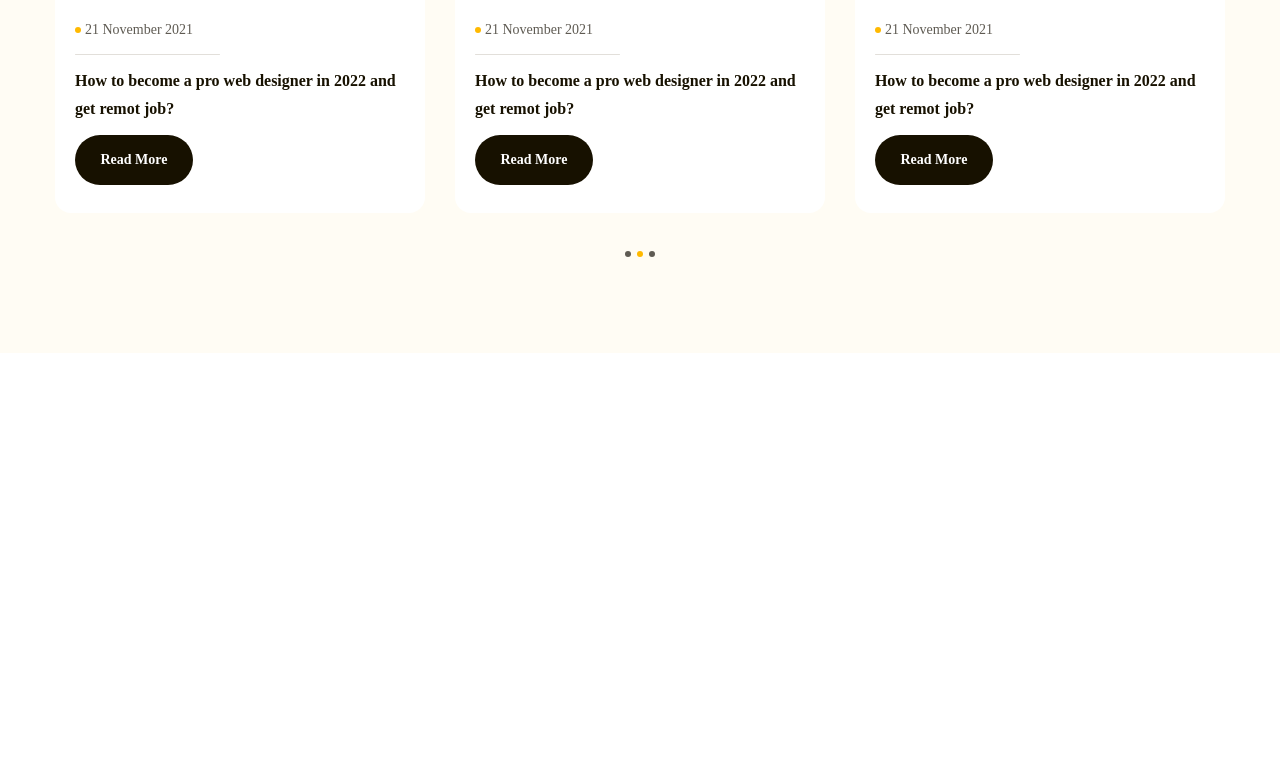
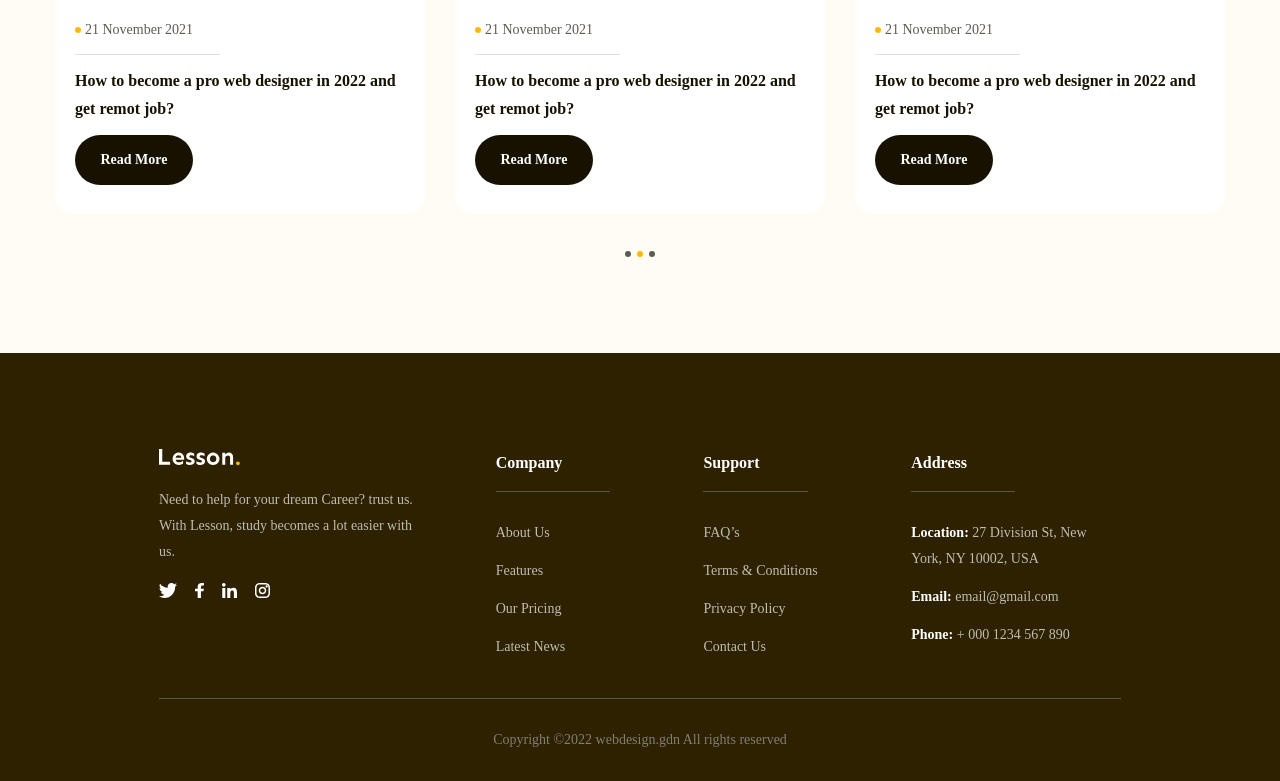
Before and after one commit to khuc-hoai-nam/figmatoHTML, a plain HTML site: page index.html in a window 1280 px wide. Shown: the part 4343-5124 px from the top of the page. Before the commit the page ends 4696 px from the top, so only its background shows below. Drawn offline with Linux system fonts and the light colour scheme.

Commit message:
donefooter

```diff
--- a/assets/css/style.css
+++ b/assets/css/style.css
@@ -705,3 +705,81 @@
     background: var(--primary-color);
     cursor: default;
 }
+
+/* =======================footer=============== */
+
+footer{
+    background: #2e2100;
+    padding: 96px 135px 0;
+}
+
+.footer .row{
+    padding-bottom: 38px;
+    border-bottom: 1px solid #59554b;
+    display: flex;
+}
+
+.footer .row .column{
+    width: 21.6%;
+}
+
+.footer .row .column:first-child{
+    width: 35%;
+}
+
+.footer .desc{
+    margin-top: 18px;
+    max-width: 267px;
+    color: #bfbcb2;
+    font-size: 1.4rem;
+    line-height: 1.86;
+
+}
+
+.footer .socials{
+    display: flex;
+    gap: 18px;
+    margin-top: 18px;
+}
+
+.footer .title{
+    padding-bottom: 14px;
+    padding-right: 48px;
+    display: inline-block;
+    border-bottom: 1px solid #59554b;
+    color: #fff;
+    font-size: 1.6rem;
+    font-weight: 600;
+    line-height: 1.75;
+}
+
+.footer .list{
+    margin-top: 28px;
+}
+
+.footer .list a{
+    display: inline-block;
+    margin-bottom: 12px;
+    color: #bfbcb2;
+    font-size: 1.4rem;
+    line-height: 1.86;
+}
+
+.footer .list li:last-child a{
+    margin-bottom: 0;
+}
+
+.footer .list strong{
+    color: #fff;
+    font-size: 1.4rem;
+    font-weight: 600;
+    line-height: 1.86;
+}
+
+.footer .copyright{
+    padding: 28px 0;
+    color: #807d74;
+    text-align: center;
+    font-size: 1.4rem;
+    line-height: 1.86;
+}
--- a/index.html
+++ b/index.html
@@ -518,5 +518,92 @@
         </div>
        </div>
     </main>
+    <!-- footer -->
+     <footer class="footer">
+      <div class="main-content">
+        <div class="row">
+          <!-- column1 -->
+          <div class="column">
+            <img src="./assets/img/lessonw.svg" alt="lesson" class="logo">
+            <p class="desc">Need to help for your dream Career? trust us. With Lesson, study becomes a lot easier with us.</p>
+            <div class="socials">
+              <a href="#!">
+                <img src="./assets/img/twer.svg" alt="twiter" class="icon">
+              </a>
+              <a href="#!">
+                <img src="./assets/img/face.svg" alt="face" class="icon">
+              </a>
+              <a href="#!">
+                <img src="./assets/img/in.svg" alt="IN" class="icon">
+              </a>
+              <a href="#!">
+                <img src="./assets/img/insta.svg" alt="insta" class="icon">
+              </a>
+            </div>
+          </div>
+          <!-- column2 -->
+          <div class="column">
+            <h3>
+              <div class="title">Company</div>
+              <ul class="list">
+                <li>
+                  <a href="#!">About Us</a>
+                </li>
+                <li>
+                  <a href="#!">Features</a>
+                </li>
+                <li>
+                  <a href="#!">Our Pricing</a>
+                </li>
+                <li>
+                  <a href="#!">Latest News</a>
+                </li>
+              </ul>
+            </h3>
+          </div>
+          <!-- column3 -->
+          <div class="column">
+            <h3>
+              <div class="title">Support</div>
+              <ul class="list">
+                <li>
+                  <a href="#!">FAQ’s</a>
+                </li>
+                <li>
+                  <a href="#!">Terms & Conditions</a>
+                </li>
+                <li>
+                  <a href="#!">Privacy Policy</a>
+                </li>
+                <li>
+                  <a href="#!">Contact Us</a>
+                </li>
+              </ul>
+            </h3>
+          </div>
+          <!-- column4 -->
+          <div class="column">
+            <h3>
+              <div class="title">Address</div>
+              <ul class="list">
+                <li>
+                  <a href="#!"><strong>Location:</strong> 27 Division St, New York, NY 10002, USA</a>
+                </li>
+                <li>
+                  <a href="#!"><strong>Email:</strong> email@gmail.com</a>
+                </li>
+                <li>
+                  <a href="#!"><strong>Phone:</strong> + 000 1234 567 890</a>
+                </li>
+              </ul>
+            </h3>
+          </div>
+        </div>
+
+        <div class="copyright">
+          <p>Copyright ©2022 webdesign.gdn All rights reserved</p>
+        </div>
+      </div>
+     </footer>
   </body>
 </html>
```
Also changed, not shown: assets/img/face.svg (added), assets/img/in.svg (added), assets/img/insta.svg (added), assets/img/lessonw.svg (added), assets/img/twer.svg (added).
